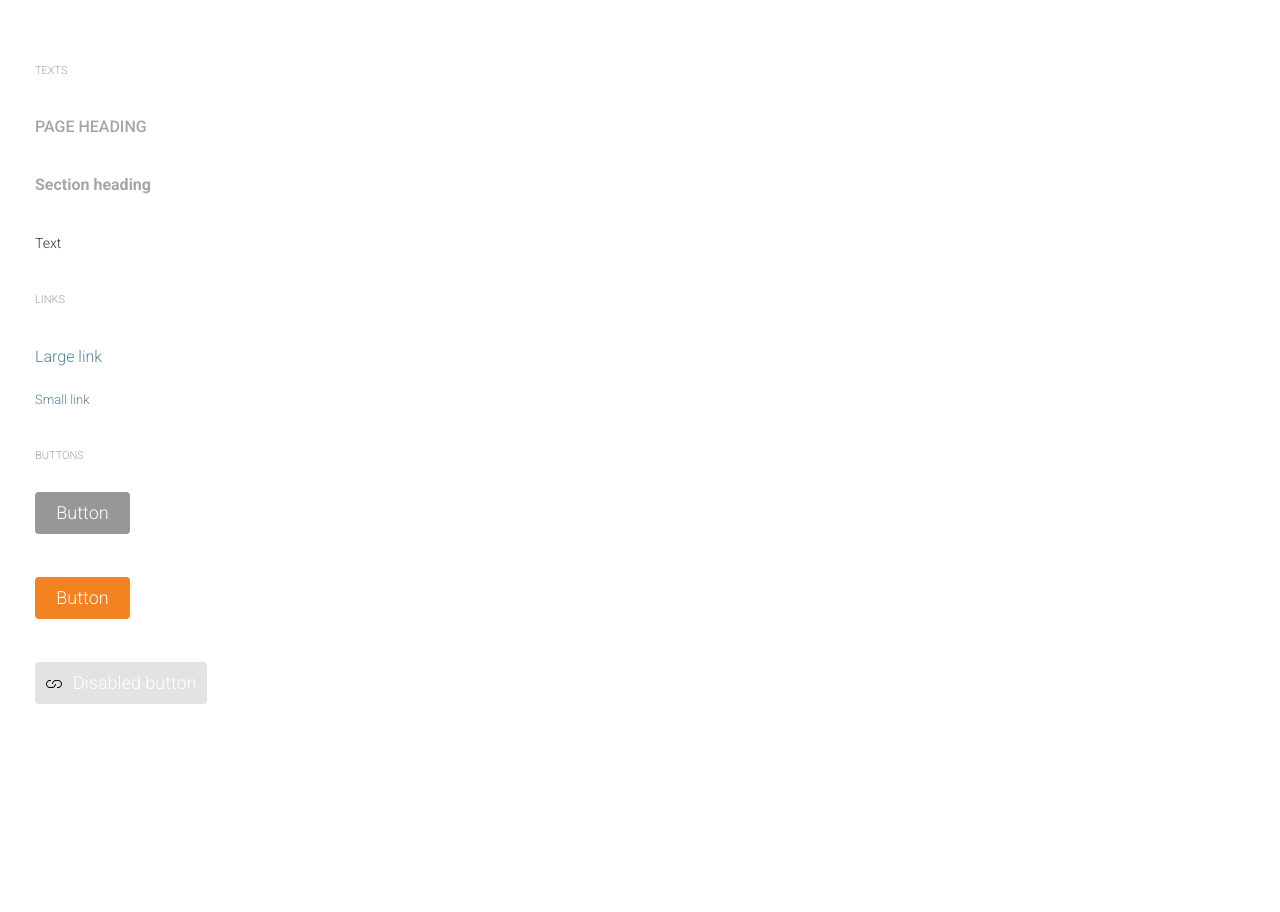
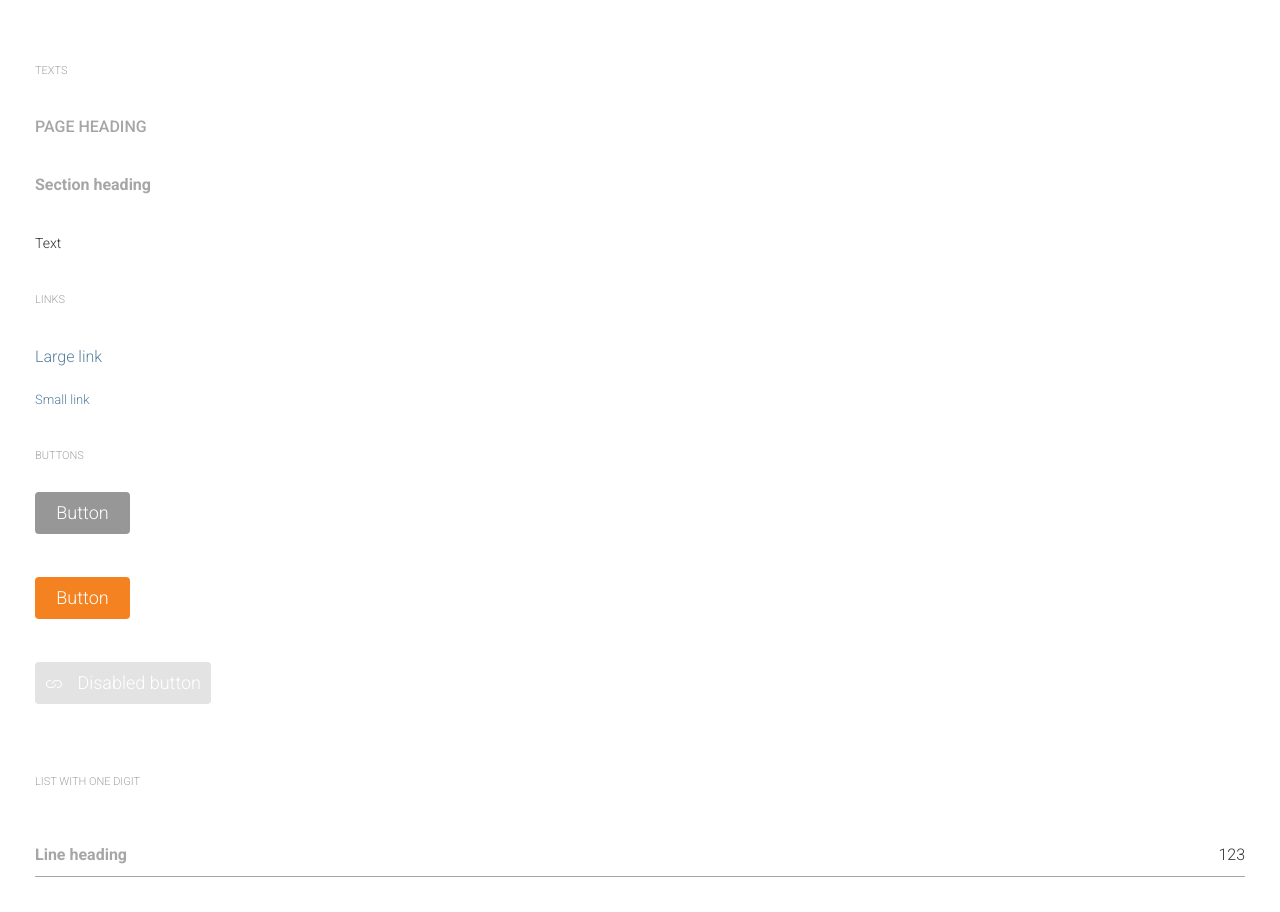
Before and after one commit to AnnaSzmyga/Administration-panel, a website: page styleguide.html in a window 1280 px wide. Before the commit the page ends 800 px from the top, so only its background shows below. Drawn offline with Linux system fonts and the light colour scheme.

Commit message:
Add list with one digit

```diff
--- a/sass/components/_buttons.scss
+++ b/sass/components/_buttons.scss
@@ -25,8 +25,9 @@ button {
 }
 .disabled-btn {
 	background-color: $disabled-btn-color;
-	img {
+	svg {
 		height: 10px;
 		margin-right: 10px;
+		fill: #ffffff;
 	}
 }
--- a/sass/style.scss
+++ b/sass/style.scss
@@ -18,6 +18,18 @@ p {
 	font-size: $paragraph-font-size;
 	font-weight: 300;
 }
+.one-digit-list {
+	border-bottom: 1px solid $headings-color;
+	.section-heading {
+		display: inline-block;
+		margin-bottom: 0;
+	}
+	p {
+		font-size: 16px;
+		float: right;
+		margin-bottom: 0;
+	}
+}
 
 
 
--- a/styleguide.html
+++ b/styleguide.html
@@ -20,9 +20,13 @@
     <h4 class="styleguide-title">Buttons</h4>
     <button class="grey-btn">Button</button><br><br>
     <button class="orange-btn">Button</button><br><br>
-    <button class="disabled-btn"><img src="images/icons/links.svg">Disabled button</button><br><br>
+    <button class="disabled-btn"><svg xmlns="http://www.w3.org/2000/svg" xmlns:xlink="http://www.w3.org/1999/xlink" version="1.1" id="Layer_1" x="0px" y="0px" viewBox="0 0 18 10" style="enable-background:new 0 0 18 10;" xml:space="preserve"><path d="M7,8H5C3.3,8,2,6.7,2,5s1.3-3,3-3h1V1H5C2.8,1,1,2.8,1,5s1.8,4,4,4h2c2.2,0,4-1.8,4-4h-1C10,6.7,8.7,8,7,8z M13,1h-2 C8.8,1,7,2.8,7,5h1c0-1.7,1.3-3,3-3h2c1.7,0,3,1.3,3,3s-1.3,3-3,3h-1v1h1c2.2,0,4-1.8,4-4S15.2,1,13,1z"/></svg> Disabled button</button><br><br>
 
-
+    <h4 class="styleguide-title">List with one digit</h4>
+    <div class="one-digit-list">
+        <h3 class="section-heading">Line heading</h3>
+        <p>123</p>
+    </div>
 
   </body>
 </html>
```
Also changed, not shown: css/style.css, 1 other file.
